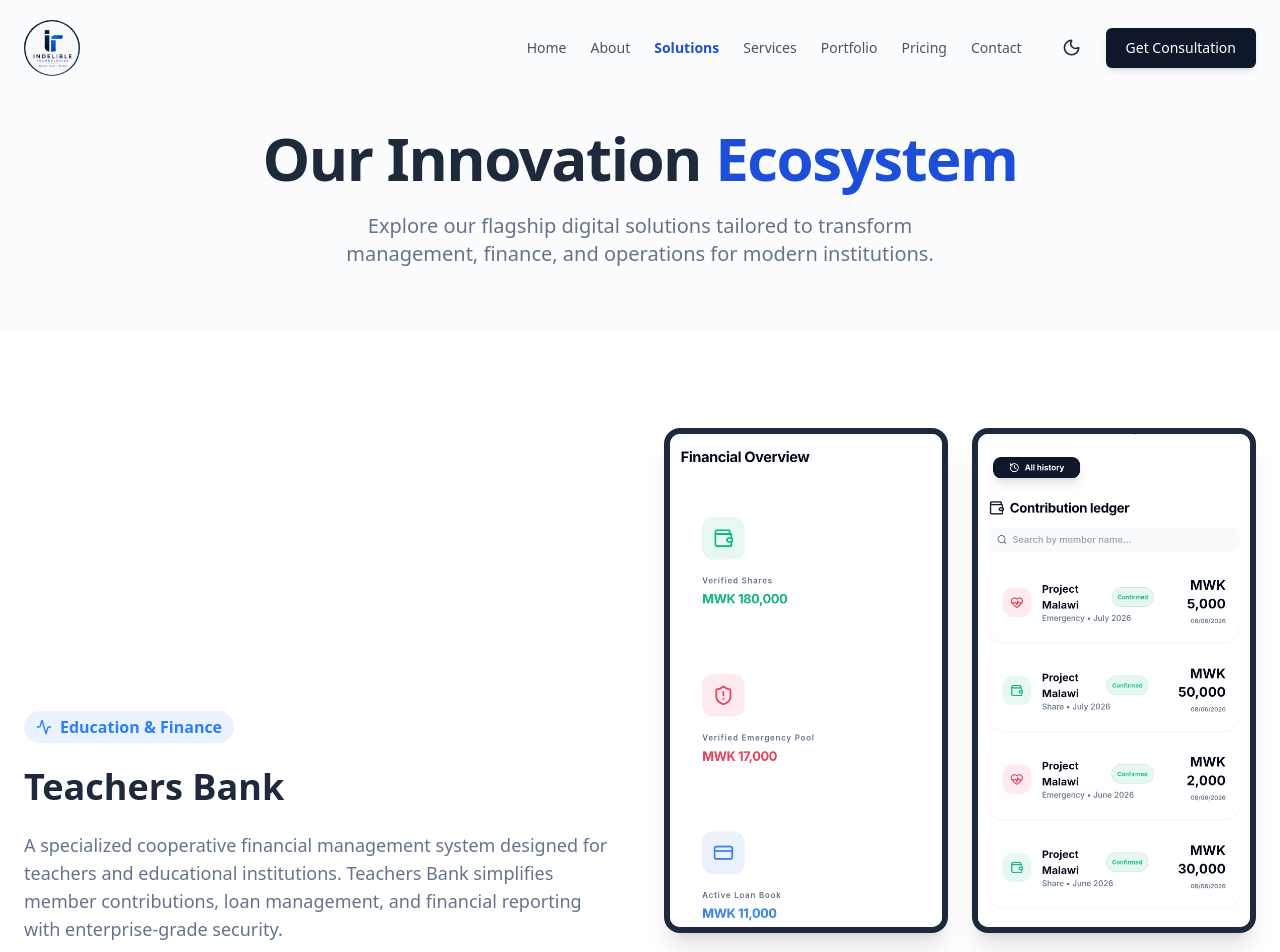
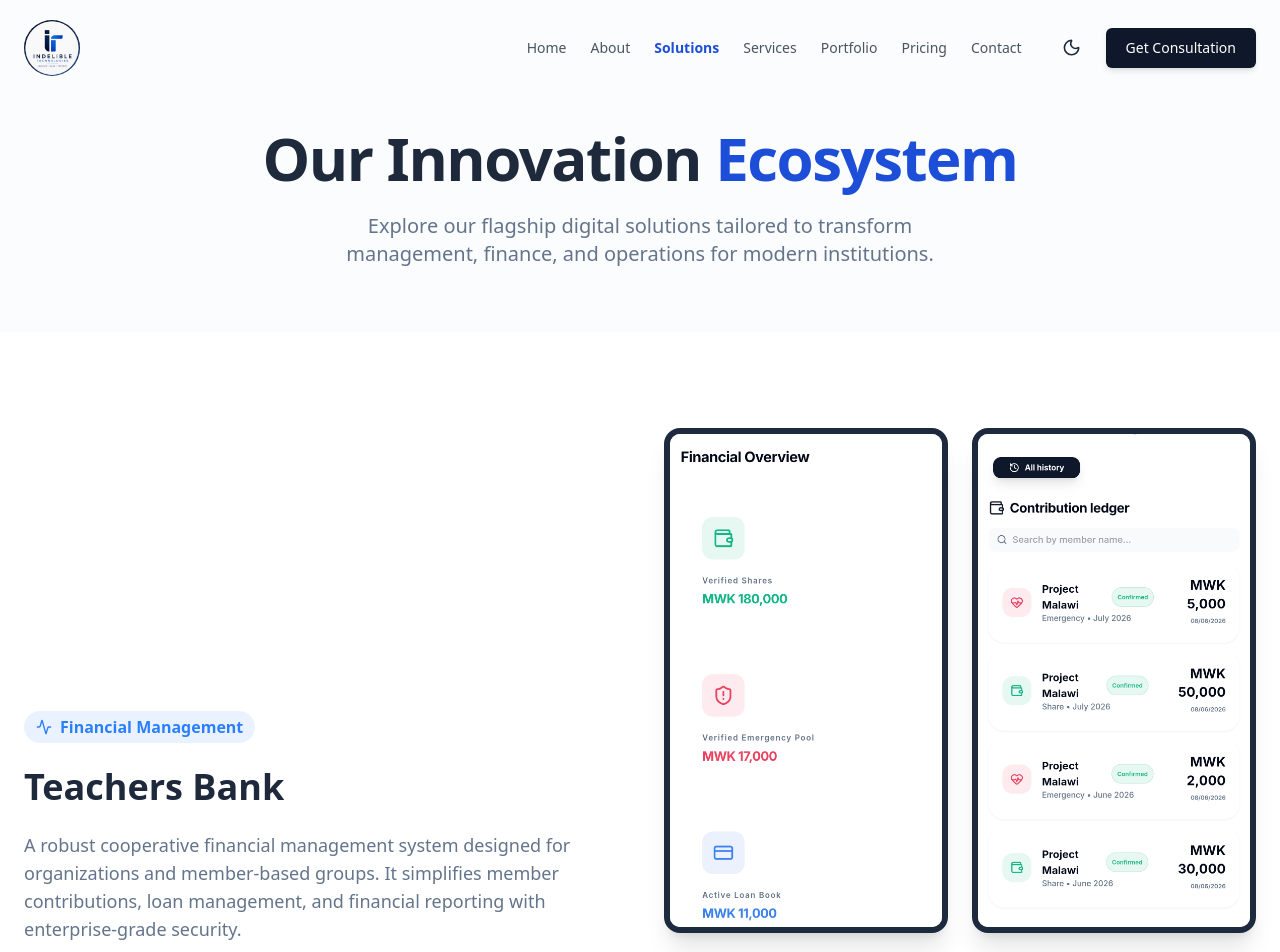
Before and after one commit to Indelible-cpu/MyWebsite, a Next.js app: page /solutions in a window 1280 px wide. Shown: the top 952 px of the page. Built offline with nearby package versions, Linux system fonts and the light colour scheme.

Commit message:
chore: remove education references from Teachers Bank description

```diff
--- a/app/solutions/page.tsx
+++ b/app/solutions/page.tsx
@@ -44,11 +44,11 @@ export default function Solutions() {
               transition={{ duration: 0.5 }}
             >
               <div className="inline-flex items-center gap-2 px-3 py-1 rounded-full bg-blue-500/10 text-blue-500 font-semibold mb-6">
-                <Activity className="h-4 w-4" /> Education & Finance
+                <Activity className="h-4 w-4" /> Financial Management
               </div>
               <h2 className="text-3xl md:text-4xl font-bold mb-6">Teachers Bank</h2>
               <p className="text-lg text-muted-foreground mb-6">
-                A specialized cooperative financial management system designed for teachers and educational institutions. Teachers Bank simplifies member contributions, loan management, and financial reporting with enterprise-grade security.
+                A robust cooperative financial management system designed for organizations and member-based groups. It simplifies member contributions, loan management, and financial reporting with enterprise-grade security.
               </p>
               <ul className="space-y-3 mb-8">
                 {["Member contributions and savings management", "Integrated loan application and approval workflows", "Real-time financial reporting and analytics", "Comprehensive audit trails and secure access"].map((feature, i) => (
```
